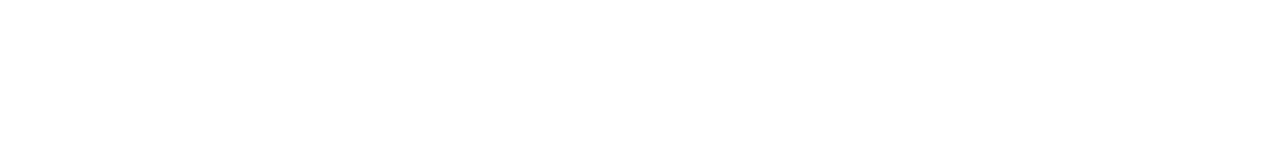
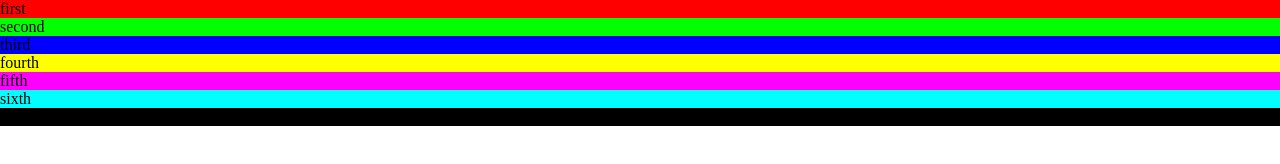
Before and after one commit to Mujahidul-Islam11/practicing-front-end, a plain HTML site: page Css Lv-2/index.html in a window 1280 px wide. Drawn offline with Linux system fonts and the light colour scheme.

Commit message:
css lv-2 rgb color modal

```diff
--- a/Css Lv-2/index.html
+++ b/Css Lv-2/index.html
@@ -5,8 +5,42 @@
     <meta name="viewport" content="width=device-width, initial-scale=1.0">
     <title>Css lv-2</title>
     <link rel="stylesheet" href="style.css">
+    <style>
+        /* Rgb color modal */
+        * {
+            margin: 0;
+            padding: 0;
+        }
+        .first {
+            background-color: rgb(255, 0, 0);
+        }
+        .second {
+            background-color: rgb(0, 255, 0);
+        }
+        .third {
+            background-color: rgb(0, 0, 255);
+        }
+        .fourth {
+            background-color: rgb(255, 255, 0);
+        }
+        .fifth {
+            background-color: rgb(255, 0, 255);
+        }
+        .sixth {
+            background-color: rgb(0, 255, 255);
+        }
+        .seventh {
+            background-color: rgb(0, 0, 0);
+        }
+    </style>
 </head>
 <body>
-
+    <div class="first">first</div>
+    <div class="second">second</div>
+    <div class="third">third</div>
+    <div class="fourth">fourth</div>
+    <div class="fifth">fifth</div>
+    <div class="sixth">sixth</div>
+    <div class="seventh">seventh</div>
 </body>
 </html>
```
